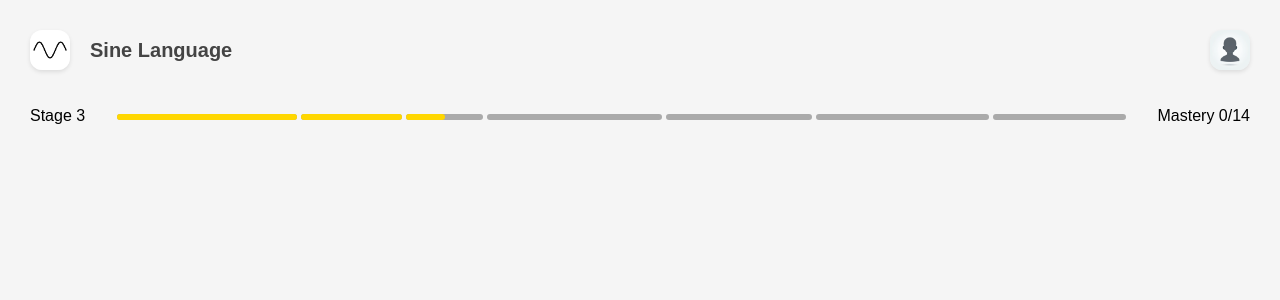
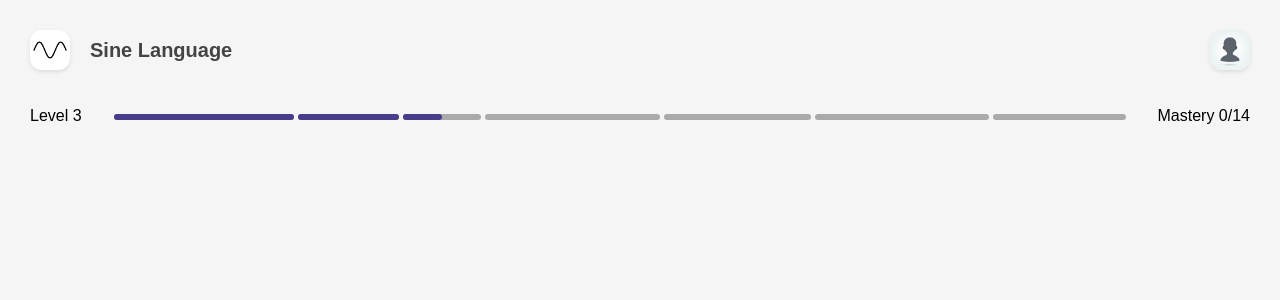
Before and after one commit to mattmcnee/sine-language, a React (Vite) app: page /quiz/1 in a window 1280 px wide. Shown: the top 300 px of the page. Built offline with nearby package versions, Linux system fonts and the light colour scheme; no server answers; the database is empty.

Commit message:
working glow effect

```diff
--- /dev/null
+++ b/src/GlowEffect.jsx
@@ -0,0 +1,10 @@
+import React, { useState } from 'react';
+import './glowEffect.scss';
+
+const GlowEffect = ({isGlowing, isCorrect}) => {
+  return (
+    <div className={`overlay ${isGlowing ? 'glow' : ''} ${isCorrect ? 'correct' : 'wrong'}`}></div>
+  );
+};
+
+export default GlowEffect;
--- a/src/ProgressBar.jsx
+++ b/src/ProgressBar.jsx
@@ -77,7 +77,7 @@ const ProgressBar = ({ currentVid, timePlayed, score }) => {
 
   return (
     <div className="main-bar-container">
-    <span className="bar-span">Stage {currentVid+1}</span>
+    <span className="bar-span">Level {currentVid+1}</span>
     <div className="bar-content">
       <div className="progress-container" id="main-bar">
         {progressData.map((video, index) => {
--- a/src/QuizBox.jsx
+++ b/src/QuizBox.jsx
@@ -20,10 +20,11 @@ const QuizBox = ({ expression, validAns, nextQuiz, motivs, increaseScore }) => {
   const handleSubmit = (e) => {
     e.preventDefault();
     if (validAns.includes(userAnswer)) {
-      setAnsState("correct")
-      increaseScore();
+      setAnsState("correct");
+      increaseScore(true);
     } else {
-      setAnsState("incorrect")
+      setAnsState("incorrect");
+      increaseScore(false);
     }
   };
 
@@ -48,13 +49,13 @@ const QuizBox = ({ expression, validAns, nextQuiz, motivs, increaseScore }) => {
           {ansState === "correct" &&
             <>
             <div className="correct-answer">{motivs[Math.floor(Math.random() * motivs.length)]}</div>
-            <button onClick={() => nextQuiz()} className="correct">Continue</button>
+            <button type="submit" onClick={() => nextQuiz()} className="correct">Continue</button>
             </>
           }
           {ansState === "incorrect" &&
             <>
             <div className="correct-answer">{validAns[0]}</div>
-            <button onClick={() => nextQuiz()} className="incorrect">Continue</button>
+            <button type="submit" onClick={() => nextQuiz()} className="incorrect">Continue</button>
             </>
           }
         </div>
--- /dev/null
+++ b/src/glowEffect.scss
@@ -0,0 +1,49 @@
+body, html {
+  height: 100%;
+  margin: 0;
+  padding: 0;
+  overflow: hidden;
+}
+
+.container {
+  display: flex;
+  justify-content: center;
+  align-items: center;
+  height: 100vh;
+  width: 100vw;
+  position: relative;
+  overflow: hidden;
+}
+
+.central-button {
+  padding: 15px 30px;
+  font-size: 18px;
+  cursor: pointer;
+  z-index: 1;
+}
+
+.overlay {
+  position: absolute;
+  top: 0;
+  left: 0;
+  right: 0;
+  bottom: 0;
+  pointer-events: none;
+  transition: box-shadow 0.8s ease;
+}
+
+.overlay.correct{
+  box-shadow: inset 0 0 0 0 rgba(0, 200, 0, 0.7);
+}
+
+.glow.correct {
+  box-shadow: inset 0 0 30px 15px rgba(0, 200, 0, 0.7);
+}
+
+.overlay.wrong{
+  box-shadow: inset 0 0 0 0 rgba(200, 0, 0, 0.7);
+}
+
+.glow.wrong {
+  box-shadow: inset 0 0 30px 15px rgba(200, 0, 0, 0.7);
+}
--- a/src/pages/Quiz.jsx
+++ b/src/pages/Quiz.jsx
@@ -4,6 +4,7 @@ import { set, ref, get } from 'firebase/database';
 import { useParams } from 'react-router-dom';
 import Nav from '/src/Nav';
 import ProgressBar from '/src/ProgressBar';
+import GlowEffect from '/src/GlowEffect';
 
 const Quiz = ({ database, setMainTitle, mainTitle }) => {
   const [quizData, setQuizData] = useState([]);
@@ -11,6 +12,14 @@ const Quiz = ({ database, setMainTitle, mainTitle }) => {
   const [score, setScore] = useState(0);
   const [length, setLength] = useState(0);
   const { id } = useParams();
+
+  // glow effect
+  const [isGlowing, setIsGlowing] = useState(false);
+  const [isCorrect, setIsCorrect] = useState(false);
+  const handleGlow = () => {
+    setIsGlowing(true);
+    setTimeout(() => setIsGlowing(false), 1000);
+  };
 
   const motivs = [
     "well done!",
@@ -61,12 +70,19 @@ const Quiz = ({ database, setMainTitle, mainTitle }) => {
     setCurrentQuizIndex((prevIndex) => prevIndex + 1);
   };
 
-  const increaseScore = () => {
-    setScore((preScore => preScore + 1));
+  const increaseScore = (doInrease) => {
+    if (doInrease){
+      setScore((preScore => preScore + 1));
+      setIsCorrect(true);
+    } else{
+      setIsCorrect(false);
+    }
+    handleGlow(true);
   }
 
   return (
     <div className="page quiz-page">
+      <GlowEffect isGlowing={isGlowing} isCorrect={isCorrect}/>
       <Nav mainTitle={mainTitle}/>
       <div className="quiz-content">
         <ProgressBar currentVid={2} timePlayed={230} score={score} />
--- a/src/progressBar.scss
+++ b/src/progressBar.scss
@@ -55,7 +55,7 @@
 
 }
 .segment .progress {
-  background-color: gold;
+  background-color: darkslateblue;
   border-radius: 4px;
   height: 6px;
 /*  display: none;*/
```
